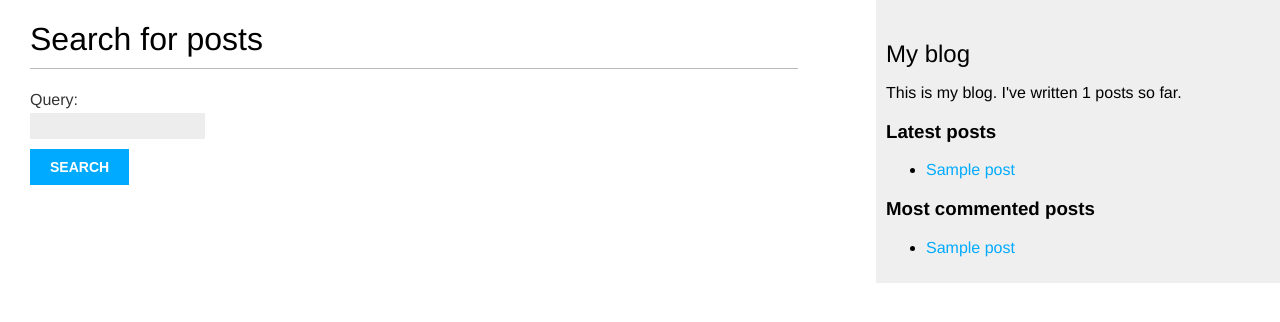
After one commit to mt40/django_starter, a Django app: page /blog/search/ in a window 1280 px wide. The commit adds this page. Shown: the top 322 px of the page. Run offline with Django 3.2, Linux system fonts and the light colour scheme; tables that the repository leaves empty hold one stand-in row (values such as "Sample post").

Commit message:
add search page

```diff
--- a/blog/forms.py
+++ b/blog/forms.py
@@ -15,3 +15,7 @@ class CommentForm(forms.ModelForm):
     class Meta:
         model = Comment
         fields = ("name", "email", "body")
+
+
+class SearchForm(forms.Form):
+    query = forms.CharField()
--- a/blog/templates/blog/post/list.html
+++ b/blog/templates/blog/post/list.html
@@ -5,6 +5,8 @@
 
 {% block content %}
   <h1>My Blog</h1>
+
+  <a href="{% url 'blog:post_search' %}">Search</a>
 
   {% if tag %}
     <h2>Posts tagged with "{{ tag.name }}"</h2>
--- /dev/null
+++ b/blog/templates/blog/post/search.html
@@ -0,0 +1,31 @@
+{% extends "blog/base.html" %}
+
+{% block title %}Search{% endblock %}
+
+{% block content %}
+  {% if query %}
+    <h1>Posts containing "{{ query }}"</h1>
+
+    <h3>
+      {% with results.count as total_results %}
+        Found {{ total_results }} result{{ total_results|pluralize }}
+      {% endwith %}
+    </h3>
+
+    {% for post in results %}
+      <h4><a href="{{ post.get_absolute_url }}">{{ post.title }}</a></h4>
+      {{ post.body|truncatewords:5 }}
+    {% empty %}
+      <p>There are no results for your query.</p>
+    {% endfor %}
+
+    <p><a href="{% url "blog:post_search" %}">Search again</a></p>
+
+  {% else %}
+    <h1>Search for posts</h1>
+    <form action="." method="get">
+      {{ form.as_p }}
+      <input type="submit" value="Search">
+    </form>
+  {% endif %}
+{% endblock %}
--- a/blog/urls.py
+++ b/blog/urls.py
@@ -16,4 +16,5 @@ urlpatterns = [
     ),
     path("<int:post_id>/share/", views.post_share, name="post_share"),
     path("tag/<slug:tag_slug>/", views.post_list, name="post_list_by_tag"),
+    path("search/", views.post_search, name="post_search"),
 ]
--- a/blog/views.py
+++ b/blog/views.py
@@ -1,3 +1,4 @@
+from django.contrib.postgres.search import SearchVector, SearchQuery, SearchRank
 from django.core.mail import send_mail
 from django.core.paginator import Paginator, EmptyPage, PageNotAnInteger
 from django.db.models import Count
@@ -5,7 +6,7 @@ from django.shortcuts import render, get_object_or_404
 from django.views.generic import ListView
 from taggit.models import Tag
 
-from .forms import EmailPostForm, CommentForm
+from .forms import EmailPostForm, CommentForm, SearchForm
 from .models import Post
 
 
@@ -121,3 +122,30 @@ def post_share(request, post_id):
     return render(
         request, "blog/post/share.html", {"post": post, "form": form, "sent": sent}
     )
+
+
+def post_search(request):
+    form = SearchForm()
+    query = None
+    results = []
+
+    if "query" in request.GET:
+        form = SearchForm(request.GET)
+        if form.is_valid():
+            query = form.cleaned_data["query"]
+
+            # search in multiple fields
+            # we also prioritize title over body matching (weight A > weight B)
+            # see: https://www.postgresql.org/docs/9.1/textsearch-controls.html
+            search_vector = SearchVector('title', weight='A') + SearchVector('body', weight='B')
+            search_query = SearchQuery(query)
+            results = Post.objects.annotate(
+                search=search_vector,
+                rank=SearchRank(search_vector, search_query)
+            ).filter(search=search_query, rank__gte=0.3).order_by('-rank')
+
+    return render(
+        request,
+        "blog/post/search.html",
+        {"form": form, "query": query, "results": results},
+    )
--- a/django_starter/settings.py
+++ b/django_starter/settings.py
@@ -42,6 +42,7 @@ INSTALLED_APPS = [
     'django.contrib.staticfiles',
     'django.contrib.sites',
     'django.contrib.sitemaps',
+    'django.contrib.postgres',
     'blog.apps.BlogConfig',
     'taggit',
 ]
```
Also changed, not shown: README.md.
